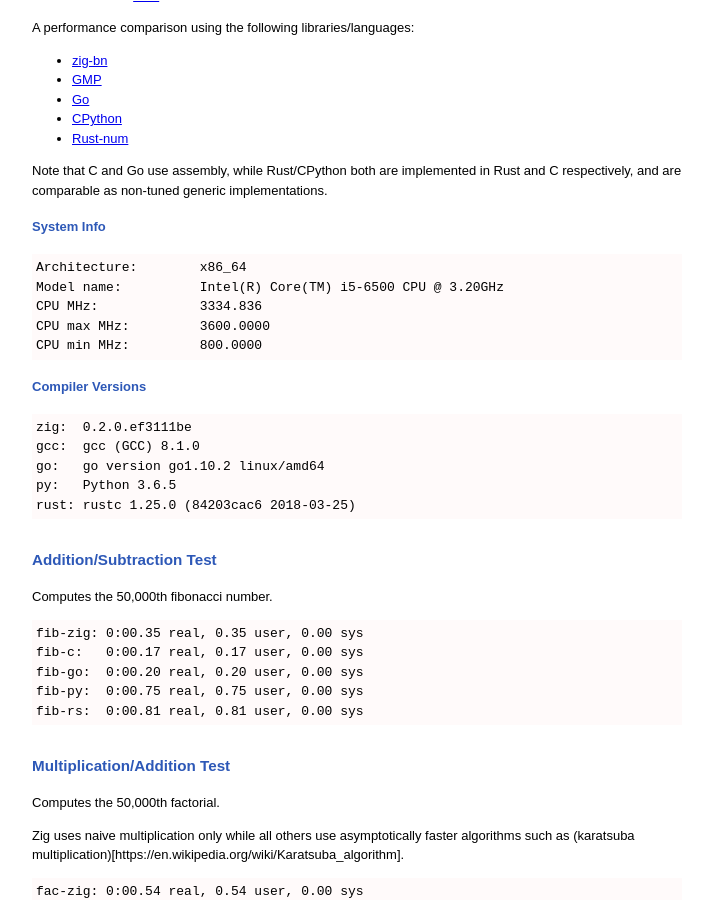
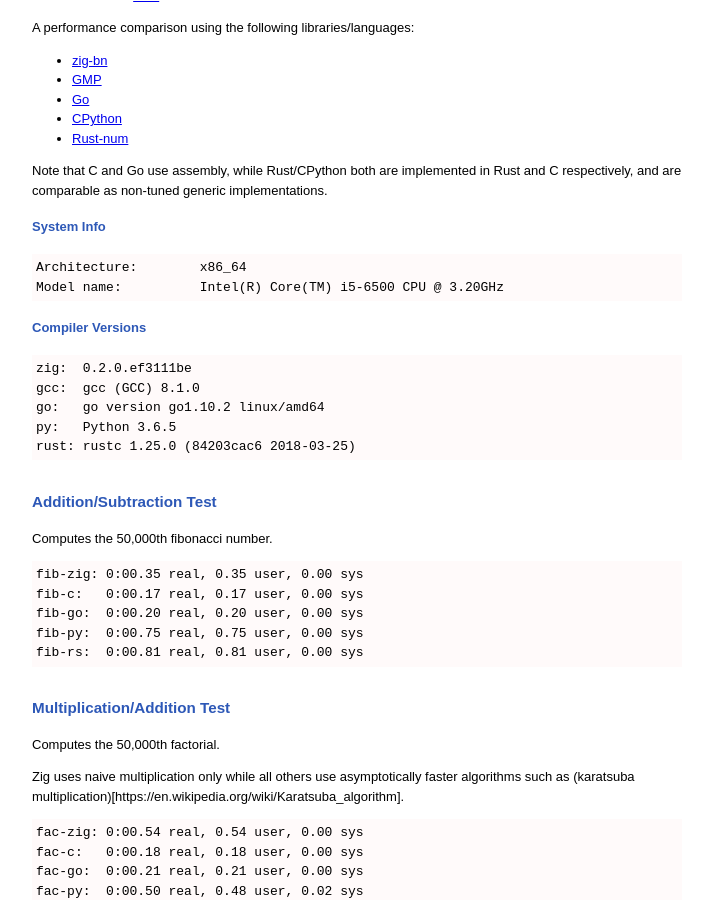
Before and after one commit to Tiehuis/Tiehuis.github.io, a Jekyll site: the page built from _posts/2018-05-13-big-integers-in-zig.md, in a window 1280 px wide and 900 px high, scrolled down 4229 px. Shown: the whole window, without its empty margins (283-995 px from the left). Built offline with Jekyll 4.4.1, drawn with Linux system fonts in a browser that asks for light colours.

Commit message:
Remove unncessary system info

````diff
--- a/_posts/2018-05-13-big-integers-in-zig.md
+++ b/_posts/2018-05-13-big-integers-in-zig.md
@@ -271,9 +271,6 @@
 ```
 Architecture:        x86_64
 Model name:          Intel(R) Core(TM) i5-6500 CPU @ 3.20GHz
-CPU MHz:             3334.836
-CPU max MHz:         3600.0000
-CPU min MHz:         800.0000
 ```
 
 #### Compiler Versions
````
